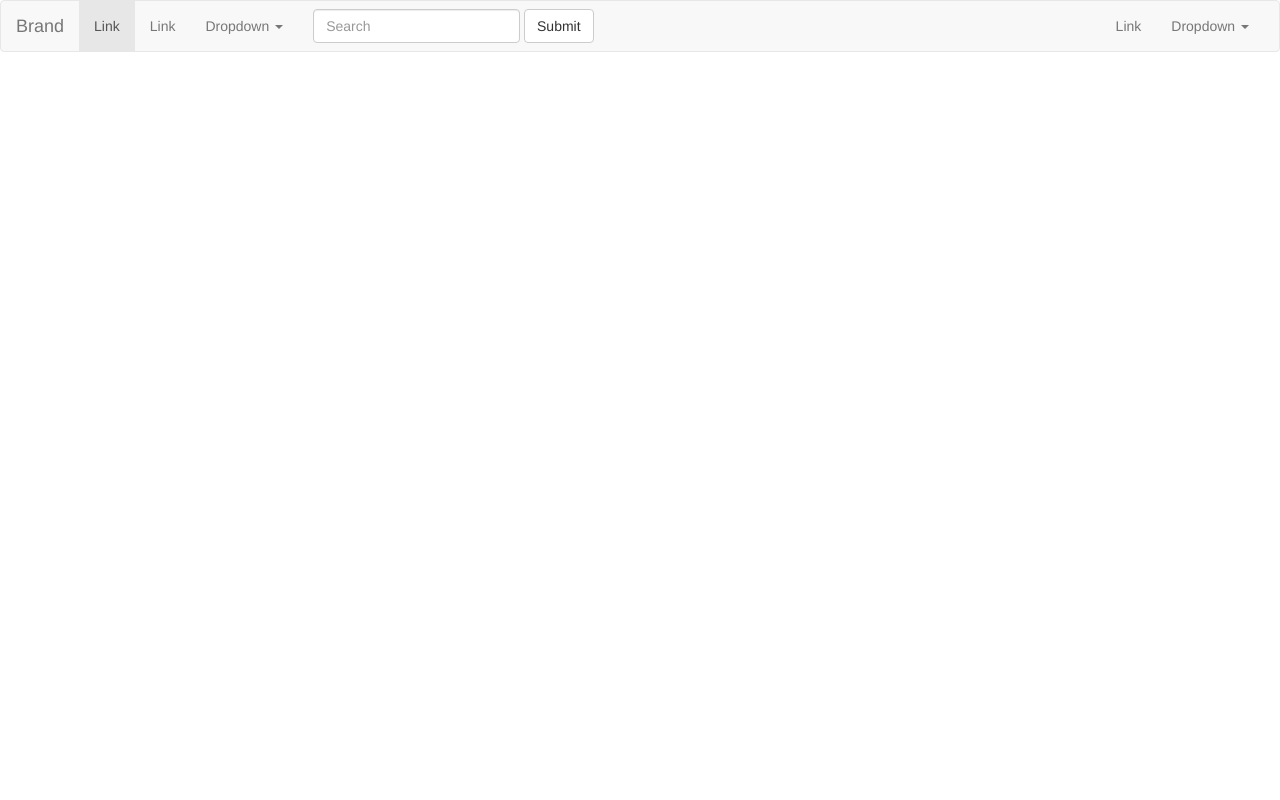
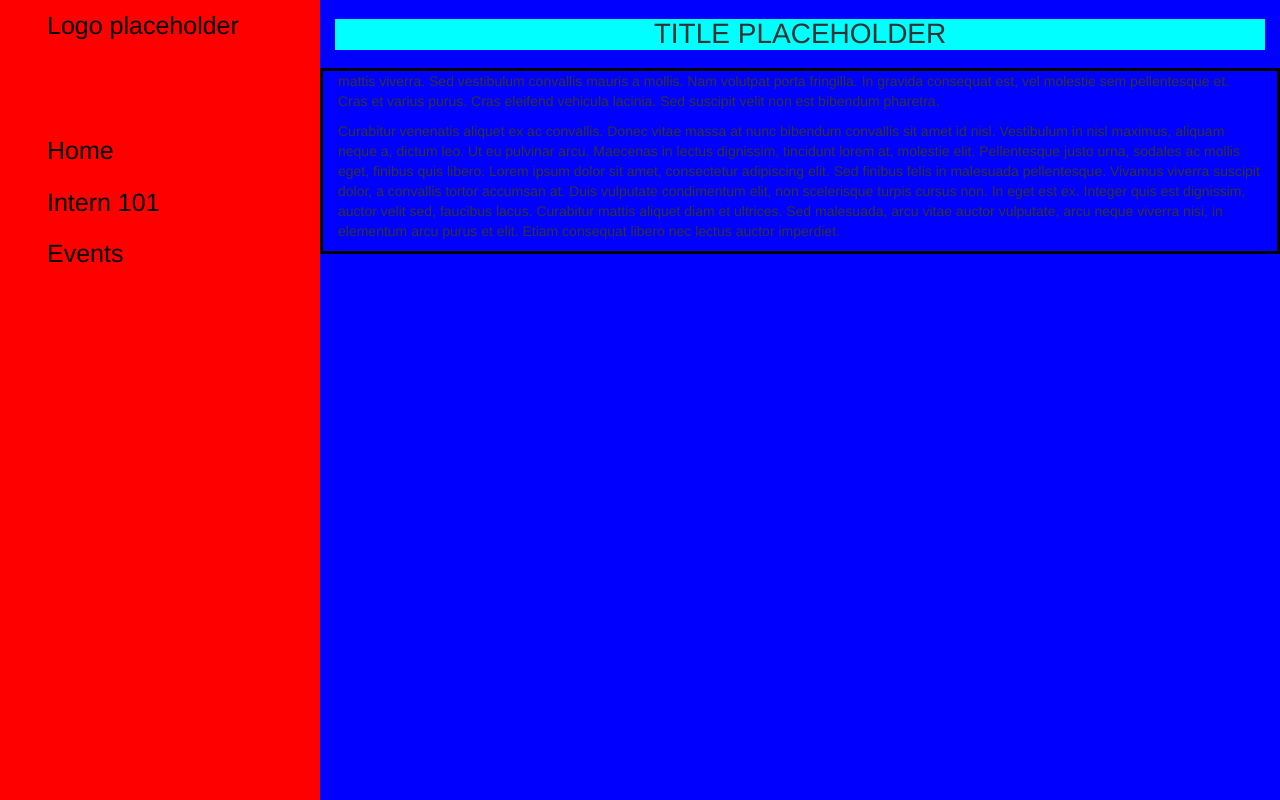
Before and after one commit to AshleyBee17/Innovation-Week-Hackathon, a website: page index.html in a window 1280 px wide. Drawn offline with nearby package versions, Linux system fonts and the light colour scheme.

Commit message:
sidebar and portions

```diff
--- a/app/css/styles.css
+++ b/app/css/styles.css
@@ -1,3 +1,53 @@
-html{
+html,body{
+	width: 100%;
+    height: 100%;
+    margin: 0px;
+    padding: 0px;
+    overflow-x: hidden;
+}
+
+.sidenav{
+	background-color: red;
+	height:100%;
+}
+
+.sidenav a {
+    padding: 8px 8px 8px 32px;
+    text-decoration: none;
+    font-size: 25px;
+    color: black;
+    display: block;
+}
+
+.sidenav a:hover{
+	color:white;
+}
+
+.main{
+	background-color:red;
+	height:100%;
+}
+
+.logo{
+	height:5em;
+}
+
+.content-area{
+	background-color:blue;
+	height:100%;
 
 }
+
+.main-wrapper{
+	width:100%;
+}
+
+.title{
+	text-align:center;
+	background-color:cyan;
+}
+
+.description-box{
+	border-style: solid;
+	border-color:black;
+}
--- a/index.html
+++ b/index.html
@@ -31,59 +31,38 @@
 	</head>
 
 <body>
-<nav class="navbar navbar-default">
-  <div class="container-fluid">
-    <!-- Brand and toggle get grouped for better mobile display -->
-    <div class="navbar-header">
-      <button type="button" class="navbar-toggle collapsed" data-toggle="collapse" data-target="#bs-example-navbar-collapse-1" aria-expanded="false">
-        <span class="sr-only">Toggle navigation</span>
-        <span class="icon-bar"></span>
-        <span class="icon-bar"></span>
-        <span class="icon-bar"></span>
-      </button>
-      <a class="navbar-brand" href="#">Brand</a>
-    </div>
+	<div class="container main-wrapper">
+		<div class="row">
+			<div class="col-md-3 sidenav">
+				<a href="#" class="logo">Logo placeholder</a>
+				<a href="#">Home</a>
+				<a href="#">Intern 101</a>
+				<a href="#">Events</a>
+			</div>
+			<div class="col-md-9 content-area">
+				<div class="row">
+					<div class="col-md-12">
+						<div class="title">
+							<h1>TITLE PLACEHOLDER</h1>
+						</div>
+					</div>
+				</div>
+				<div class="row">
+					<div class="col-md-12 description-box">
+						<div>
+							<p>
+								mattis viverra. Sed vestibulum convallis mauris a mollis. Nam volutpat porta fringilla. In gravida consequat est, vel molestie sem pellentesque et. Cras et varius purus. Cras eleifend vehicula lacinia. Sed suscipit velit non est bibendum pharetra.
+							</p>
 
-    <!-- Collect the nav links, forms, and other content for toggling -->
-    <div class="collapse navbar-collapse" id="bs-example-navbar-collapse-1">
-      <ul class="nav navbar-nav">
-        <li class="active"><a href="#">Link <span class="sr-only">(current)</span></a></li>
-        <li><a href="#">Link</a></li>
-        <li class="dropdown">
-          <a href="#" class="dropdown-toggle" data-toggle="dropdown" role="button" aria-haspopup="true" aria-expanded="false">Dropdown <span class="caret"></span></a>
-          <ul class="dropdown-menu">
-            <li><a href="#">Action</a></li>
-            <li><a href="#">Another action</a></li>
-            <li><a href="#">Something else here</a></li>
-            <li role="separator" class="divider"></li>
-            <li><a href="#">Separated link</a></li>
-            <li role="separator" class="divider"></li>
-            <li><a href="#">One more separated link</a></li>
-          </ul>
-        </li>
-      </ul>
-      <form class="navbar-form navbar-left">
-        <div class="form-group">
-          <input type="text" class="form-control" placeholder="Search">
-        </div>
-        <button type="submit" class="btn btn-default">Submit</button>
-      </form>
-      <ul class="nav navbar-nav navbar-right">
-        <li><a href="#">Link</a></li>
-        <li class="dropdown">
-          <a href="#" class="dropdown-toggle" data-toggle="dropdown" role="button" aria-haspopup="true" aria-expanded="false">Dropdown <span class="caret"></span></a>
-          <ul class="dropdown-menu">
-            <li><a href="#">Action</a></li>
-            <li><a href="#">Another action</a></li>
-            <li><a href="#">Something else here</a></li>
-            <li role="separator" class="divider"></li>
-            <li><a href="#">Separated link</a></li>
-          </ul>
-        </li>
-      </ul>
-    </div><!-- /.navbar-collapse -->
-  </div><!-- /.container-fluid -->
-</nav>
+							<p>
+								Curabitur venenatis aliquet ex ac convallis. Donec vitae massa at nunc bibendum convallis sit amet id nisl. Vestibulum in nisl maximus, aliquam neque a, dictum leo. Ut eu pulvinar arcu. Maecenas in lectus dignissim, tincidunt lorem at, molestie elit. Pellentesque justo urna, sodales ac mollis eget, finibus quis libero. Lorem ipsum dolor sit amet, consectetur adipiscing elit. Sed finibus felis in malesuada pellentesque. Vivamus viverra suscipit dolor, a convallis tortor accumsan at. Duis vulputate condimentum elit, non scelerisque turpis cursus non. In eget est ex. Integer quis est dignissim, auctor velit sed, faucibus lacus. Curabitur mattis aliquet diam et ultrices. Sed malesuada, arcu vitae auctor vulputate, arcu neque viverra nisi, in elementum arcu purus et elit. Etiam consequat libero nec lectus auctor imperdiet.
+							</p>
+						</div>
+					</div>
+				</div>
+			</div>
+		</div>
+	</div>
 </body>
 
 </html>
```
